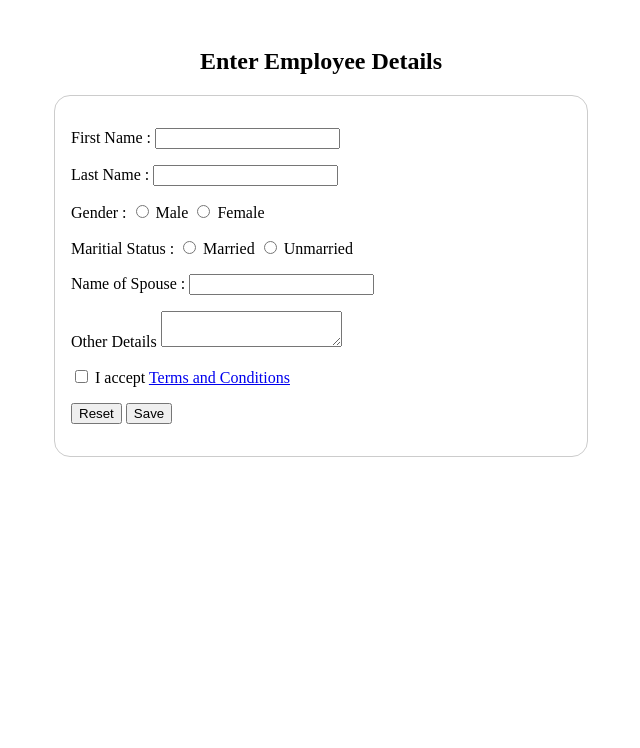
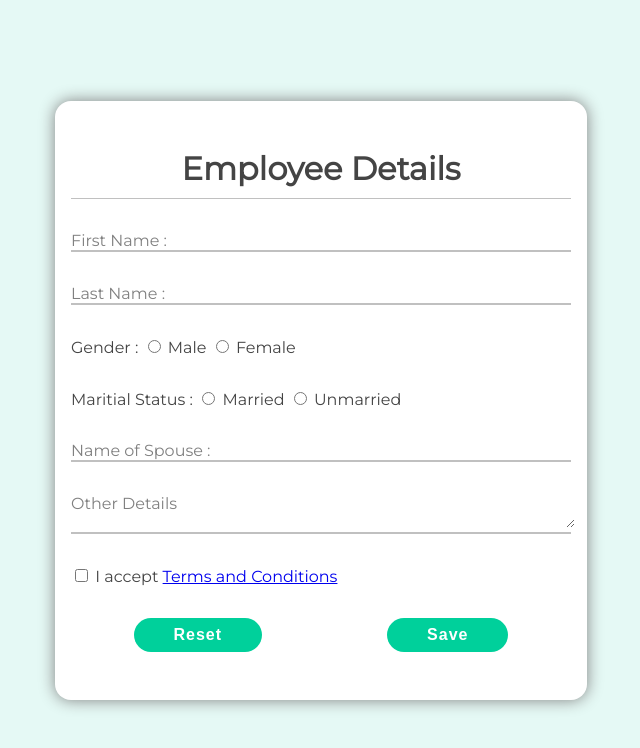
Before and after one commit to DevangSharma/React-Form, a plain HTML site: page index.html in a window 1280 px wide. Shown: the whole page, without its empty margins (319-959 px from the left). Drawn offline with Linux system fonts and the light colour scheme.

Commit message:
design complete

```diff
--- a/index.css
+++ b/index.css
@@ -1,16 +1,88 @@
-form {
-  margin: 0 auto;
-  width: 500px;
-  padding: 1em;
-  border: 1px solid #ccc;
-  border-radius: 1em;
+body {
+  font-family: montserrat;
+  overflow: hidden;
+  margin: 0;
+  padding: 0;
 }
 
-h2 {
-  margin-top: 48px;
-  text-align: center;
+h1,
+label {
+  color: #444;
+}
+.container {
+  background-color: #e5f9f5;
+  display: flex;
+  justify-content: center;
+  align-items: center;
+  height: 100vh;
 }
 
+form {
+  background-color: white;
+  padding: 1em;
+  border: none;
+  border-radius: 1em;
+  width: 500px;
+  box-shadow: 0 0 1em gray;
+}
+
+.form-element h1 {
+  text-align: center;
+  padding-bottom: 10px;
+  border-bottom: 1px solid silver;
+}
+
+.form-element input[type="text"],
+textarea {
+  width: 100%;
+  border: none;
+  outline: none;
+}
 .form-element {
-  margin: 1em 0;
+  position: relative;
+  margin: 2em 0;
 }
+
+.text-field label {
+  position: absolute;
+  color: gray;
+  top: 0;
+  padding: 0;
+  pointer-events: none;
+  font-size: 1em;
+  transition: 0.3s;
+}
+
+.text-field {
+  border-bottom: 2px solid silver;
+}
+
+.form-element input[type="text"]:focus + label,
+.form-element textarea:focus + label,
+.form-element input[type="text"]:valid + label,
+.form-element textarea:valid + label {
+  color: #00d09b;
+  transform: translateY(-20px);
+  font-size: 0.8em;
+}
+
+.form-element input[type="radio"]:checked + label {
+  color: #00d09b;
+}
+
+.btn-flex {
+  display: flex;
+  justify-content: space-around;
+}
+
+.btn {
+  font-size: 1em;
+  font-weight: 600;
+  background-color: #00d09b;
+  color: white;
+  border: none;
+  padding: 0.5em 2.5em;
+  border-radius: 20px;
+  letter-spacing: 1px;
+  cursor: pointer;
+}
--- a/index.html
+++ b/index.html
@@ -3,20 +3,24 @@
   <head>
     <title>Emloyee Input Form</title>
     <link rel="stylesheet" href="index.css" />
+    <link href='https://fonts.googleapis.com/css?family=Montserrat' rel='stylesheet'>
+
   </head>
 
   <body>
-    <div class="centre">
-      <h2>Enter Employee Details</h2>
+    <div class="container">
         <form>
           <div class="form-element">
+            <h1>Employee Details</h1>
+          </div>
+          <div class="form-element text-field">
+            <input type="text" id="FirstName" name="FirstName" required/>
             <label for="FirstNname">First Name : </label>
-          <input type="text" id="FirstName" name="FirstName" />
           </div>
 
-        <div class="form-element">
+          <div class="form-element text-field">
+            <input type="text" id="LastName" name="LastName" required />
             <label for="LastNname">Last Name : </label>
-          <input type="text" id="LastName" name="LastName" />
           </div>
 
           <div class="form-element">
@@ -25,7 +29,7 @@
             <label for="Male">Male</label>
 
             <input type="radio" id="Female" name="Gender" value="Female" />
-          <label for="Male">Female</label>
+            <label for="Female">Female</label>
           </div>
 
           <div class="form-element">
@@ -47,14 +51,14 @@
             <label for="Unmarried">Unmarried</label>
           </div>
 
-        <div class="form-element">
+          <div class="form-element text-field">
+            <input type="text" id="Spouse" name="Spouse"  required/>
             <label for="Spouse">Name of Spouse : </label>
-          <input type="text" id="Spouse" name="Spouse" />
           </div>
 
-        <div class="form-element">
+          <div class="form-element text-field">
+            <textarea name="Details" id="Details" required></textarea>
             <label for="Details"> Other Details</label>
-          <textarea name="Details" id="Details"></textarea>
           </div>
 
           <div class="form-element">
@@ -67,11 +71,12 @@
             </label>
           </div>
 
-        <div class="form-element">
-          <button type="reset">Reset</button>
-          <button type="submit">Save</button>
+          <div class="form-element btn-flex">
+            <button type="reset" class=" btn">Reset</button>
+            <button type="submit" class="btn">Save</button>
           </div>
         </form>
       </div>
+    </div>
   </body>
 </html>
```
Lines whose indentation alone changed are shown as unchanged.
